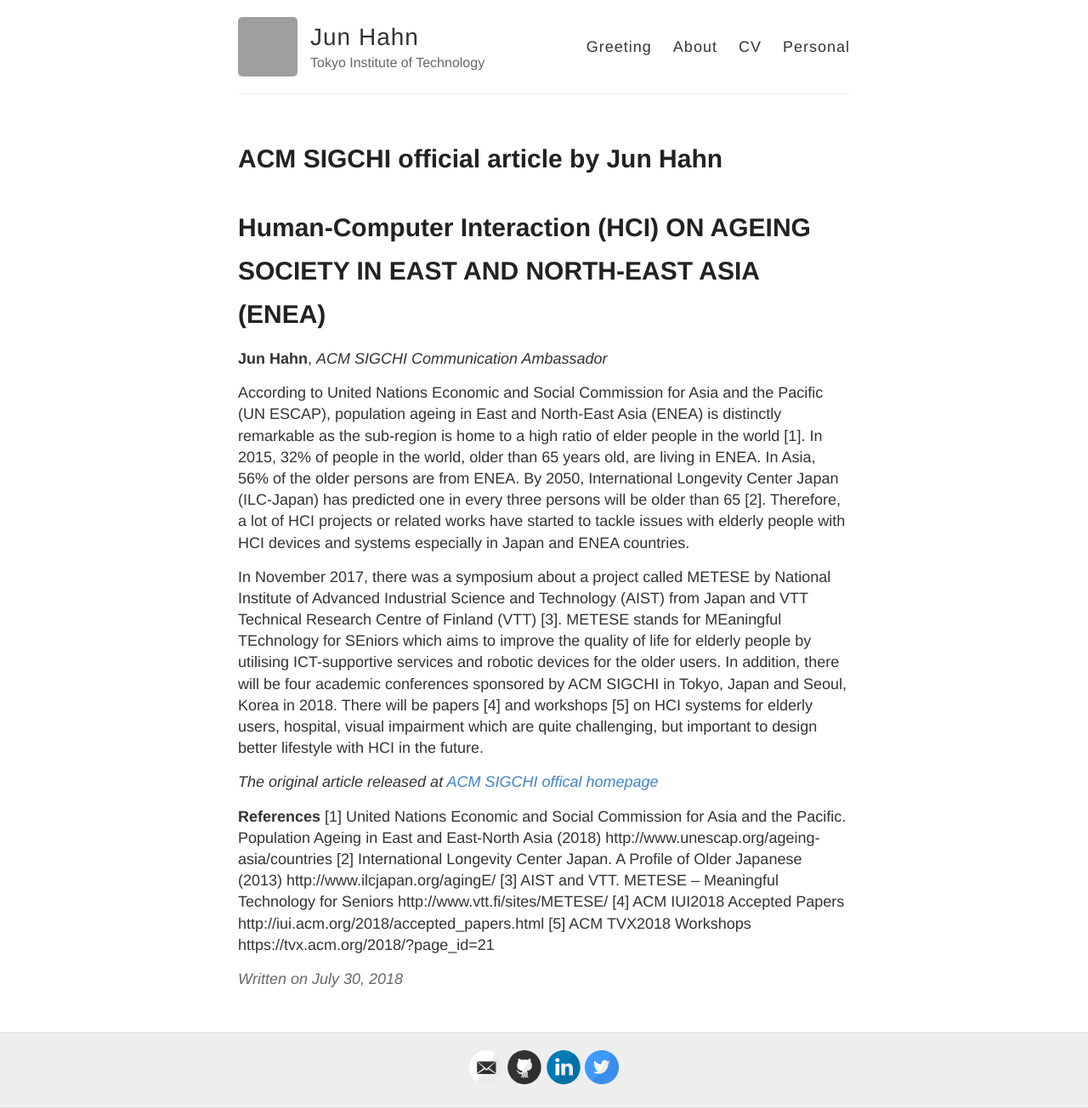
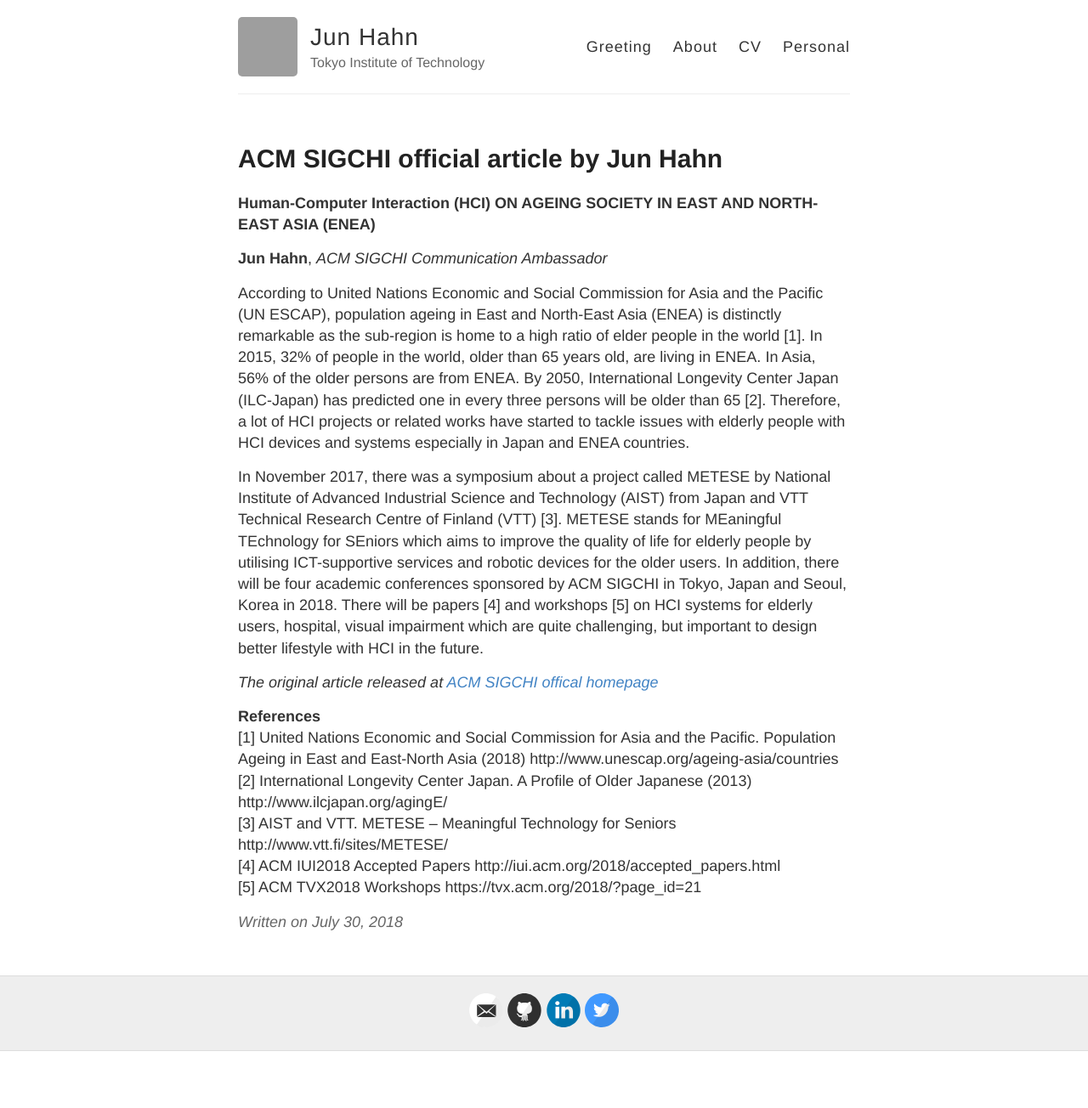
Before and after one commit to TangoEnSkai/tangoenskai.github.io, a Jekyll site: the page built from _posts/2018-7-30-ACM-SIGCHI-Article.md, in a window 1280 px wide. Shown: the whole page at 85% size. Built offline with Jekyll 4.4.1, drawn with Linux system fonts in a browser that asks for light colours; after the commit the page ends 1237 px from its top, so only the background shows below that; grey boxes are pictures that could not be loaded.

Commit message:
Fix markdown syntax

```diff
--- a/_posts/2018-7-30-ACM-SIGCHI-Article.md
+++ b/_posts/2018-7-30-ACM-SIGCHI-Article.md
@@ -3,7 +3,7 @@
 title: ACM SIGCHI official article by Jun Hahn
 ---
 
-# Human-Computer Interaction (HCI) ON AGEING SOCIETY IN EAST AND NORTH-EAST ASIA (ENEA)
+**Human-Computer Interaction (HCI) ON AGEING SOCIETY IN EAST AND NORTH-EAST ASIA (ENEA)**
 
 **Jun Hahn**, _ACM SIGCHI Communication Ambassador_
 
@@ -15,7 +15,7 @@
 
 **References**
 [1] United Nations Economic and Social Commission for Asia and the Pacific. Population Ageing in East and East-North Asia (2018) http://www.unescap.org/ageing-asia/countries
-[2] International Longevity Center Japan. A Profile of Older Japanese (2013) http://www.ilcjapan.org/agingE/
+[2] International Longevity Center Japan. A Profile of Older Japanese (2013)  http://www.ilcjapan.org/agingE/
 [3] AIST and VTT. METESE – Meaningful Technology for Seniors http://www.vtt.fi/sites/METESE/
 [4] ACM IUI2018 Accepted Papers http://iui.acm.org/2018/accepted_papers.html
 [5] ACM TVX2018 Workshops https://tvx.acm.org/2018/?page_id=21
```
